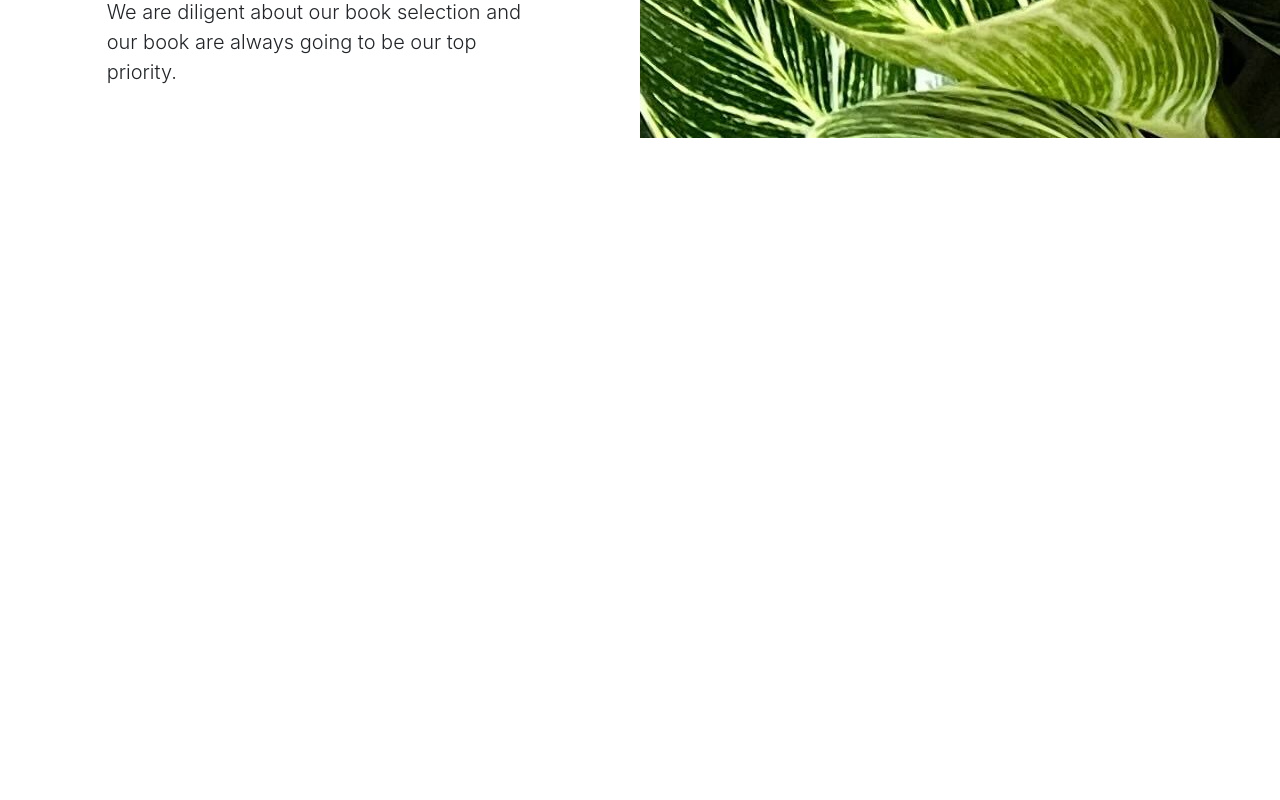
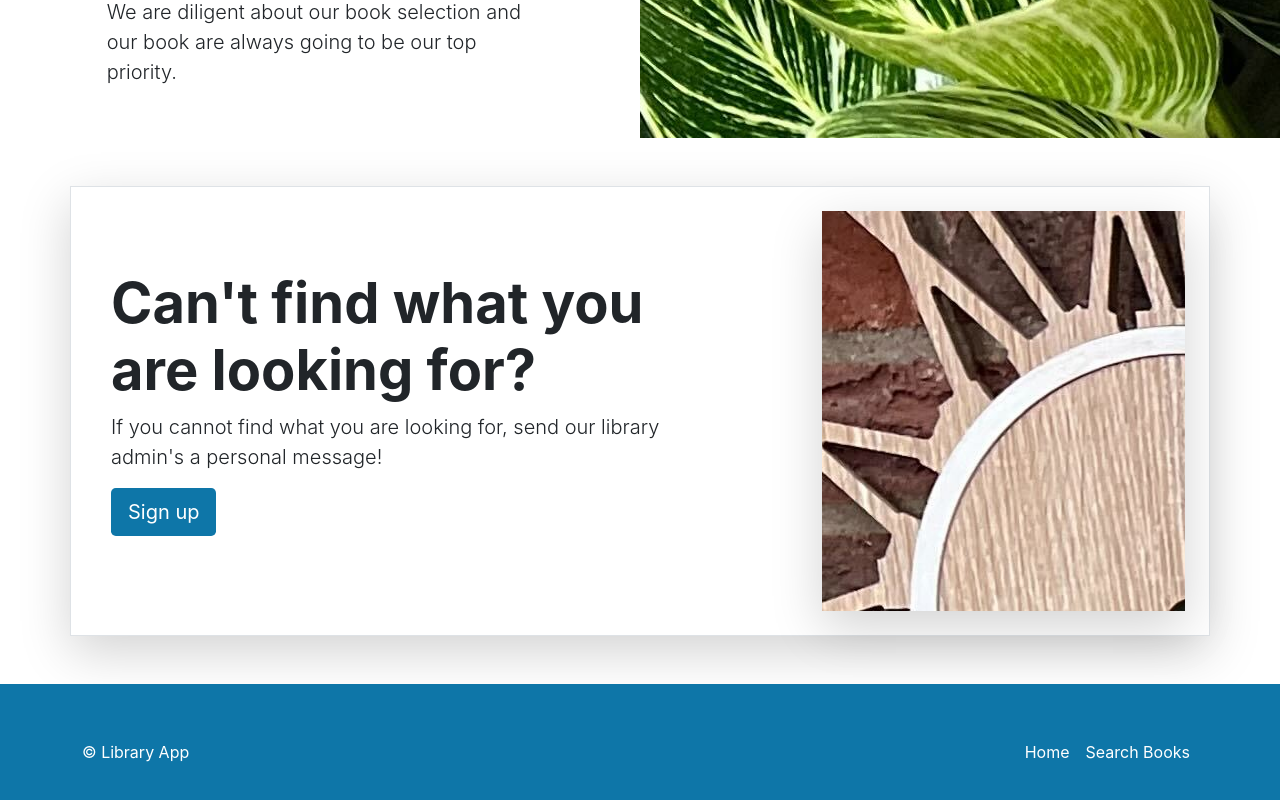
Before and after one commit to thomasxliu/library-app, a React (Create React App) app in the folder web/: page / in a window 1280 px wide. Shown: the part 1786-2586 px from the top of the page. Before the commit the page ends 1924 px from the top, so only its background shows below. Built offline with nearby package versions, Linux system fonts and the light colour scheme.

Commit message:
clean up

```diff
--- a/web/src/App.tsx
+++ b/web/src/App.tsx
@@ -1,17 +1,16 @@
 import React from "react";
 import "./App.css";
-import { Carousel } from "./layout/HomePage/Carousel";
-import { ExploreTopBooks } from "./layout/HomePage/ExploreTopBooks";
-import { Heros } from "./layout/HomePage/Heros";
+
+import { HomePage } from "./layout/HomePage/HomePage";
+import { Footer } from "./layout/NavbarAndFooter/Footer";
 import { Navbar } from "./layout/NavbarAndFooter/Navbar";
 
 function App() {
   return (
     <div>
       <Navbar />
-      <ExploreTopBooks />
-      <Carousel />
-      <Heros />
+      <HomePage />
+      <Footer />
     </div>
   );
 }
--- /dev/null
+++ b/web/src/layout/HomePage/HomePage.tsx
@@ -0,0 +1,16 @@
+import React from "react";
+import { Carousel } from "./components/Carousel";
+import { ExploreTopBooks } from "./components/ExploreTopBooks";
+import { Heros } from "./components/Heros";
+import { LibraryServices } from "./components/LibraryServices";
+
+export const HomePage = () => {
+  return (
+    <>
+      <ExploreTopBooks />
+      <Carousel />
+      <Heros />
+      <LibraryServices />
+    </>
+  );
+}
--- /dev/null
+++ b/web/src/layout/HomePage/components/LibraryServices.tsx
@@ -0,0 +1,23 @@
+export const LibraryServices = () => {
+  return (
+    <div className="container my-5">
+      <div className="row p-4 align-items-center border shadow-lg">
+        <div className="col-lg-7 p-3">
+          <h1 className="display-4 fw-bold">
+            Can't find what you are looking for?
+          </h1>
+          <p className="lead">
+            If you cannot find what you are looking for, send our library
+            admin's a personal message!
+          </p>
+          <div className="d-grid gap-2 justify-content-md-start mb-4 mb-lg-3">
+            <a className="btn main-color btn-lg text-white" href="#">
+              Sign up
+            </a>
+          </div>
+        </div>
+        <div className="col-lg-4 offset-lg-1 shadow-lg lost-image" />
+      </div>
+    </div>
+  );
+};
--- a/web/src/layout/HomePage/ReturnBook.tsx
+++ b/web/src/layout/HomePage/components/ReturnBook.tsx
@@ -5,7 +5,7 @@ export const ReturnBook = () => {
     <div className="col-xs-6 col-sm-6 col-md-4 col-lg-3 mb-3">
       <div className="text-center">
         <img
-          src={require("./../../Images/BooksImages/book-luv2code-1000.png")}
+          src={require("./../../../Images/BooksImages/book-luv2code-1000.png")}
           width="151"
           height="233"
           alt="book"
--- /dev/null
+++ b/web/src/layout/NavbarAndFooter/Footer.tsx
@@ -0,0 +1,21 @@
+export const Footer = () => {
+  return (
+    <div className="main-color">
+      <footer className="container d-flex flex-wrap justify-content-between align-items-center py-5 main-color">
+        <p className="col-md-4 mb-0 text-white">&copy; Library App </p>
+        <ul className="nav navbar-dark col-md-4 justify-content-end">
+          <li className="nav-item">
+            <a className="nav-link px-2 text-white" href="#">
+              Home
+            </a>
+          </li>
+          <li className="nav-item">
+            <a href="#" className="nav-link px-2 text-white">
+              Search Books
+            </a>
+          </li>
+        </ul>
+      </footer>
+    </div>
+  );
+};
```
Also changed, not shown: web/src/layout/HomePage/components/Carousel.tsx (renamed from web/src/layout/HomePage/Carousel.tsx), web/src/layout/HomePage/components/ExploreTopBooks.tsx (renamed from web/src/layout/HomePage/ExploreTopBooks.tsx), web/src/layout/HomePage/components/Heros.tsx (renamed from web/src/layout/HomePage/Heros.tsx).
